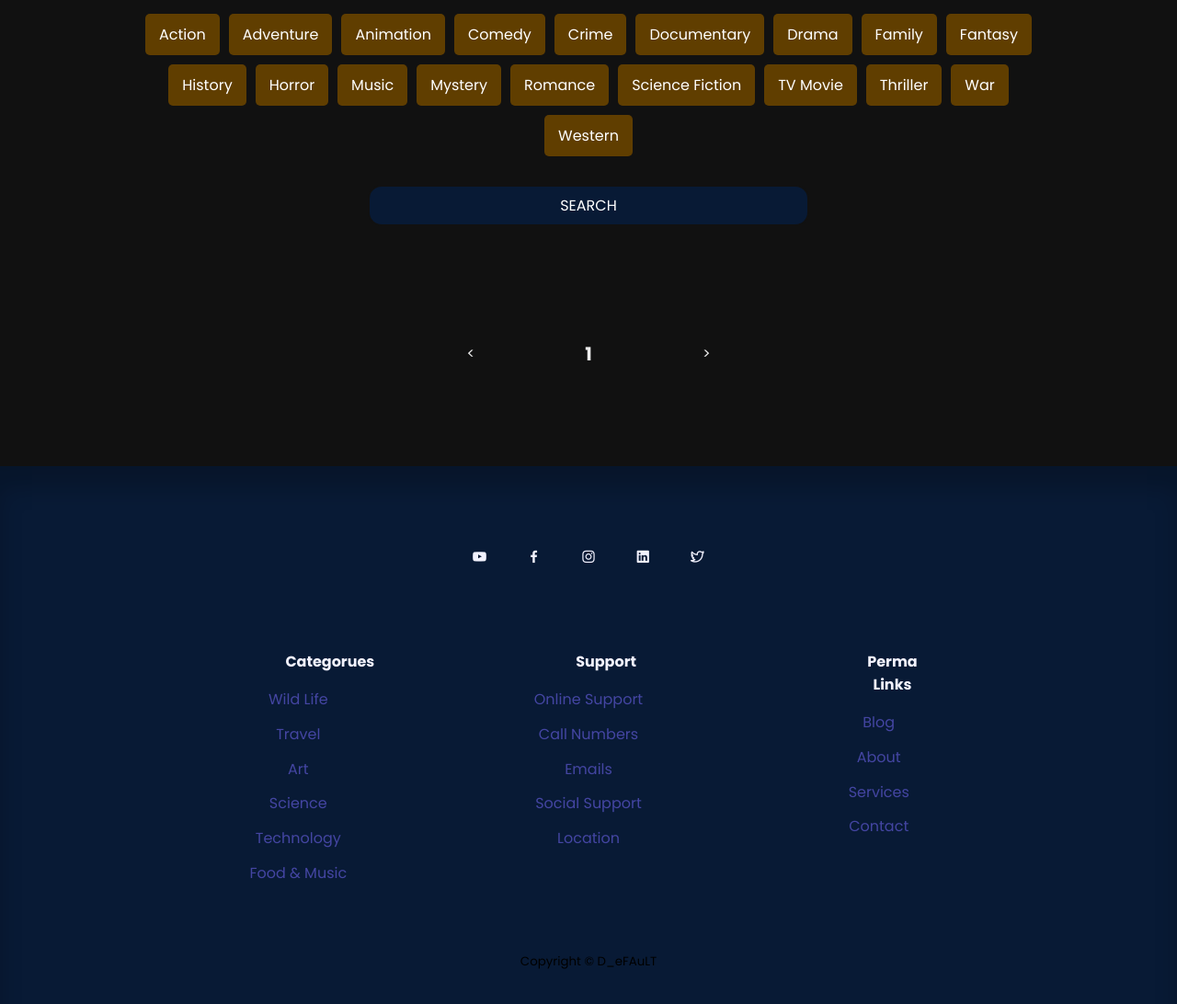
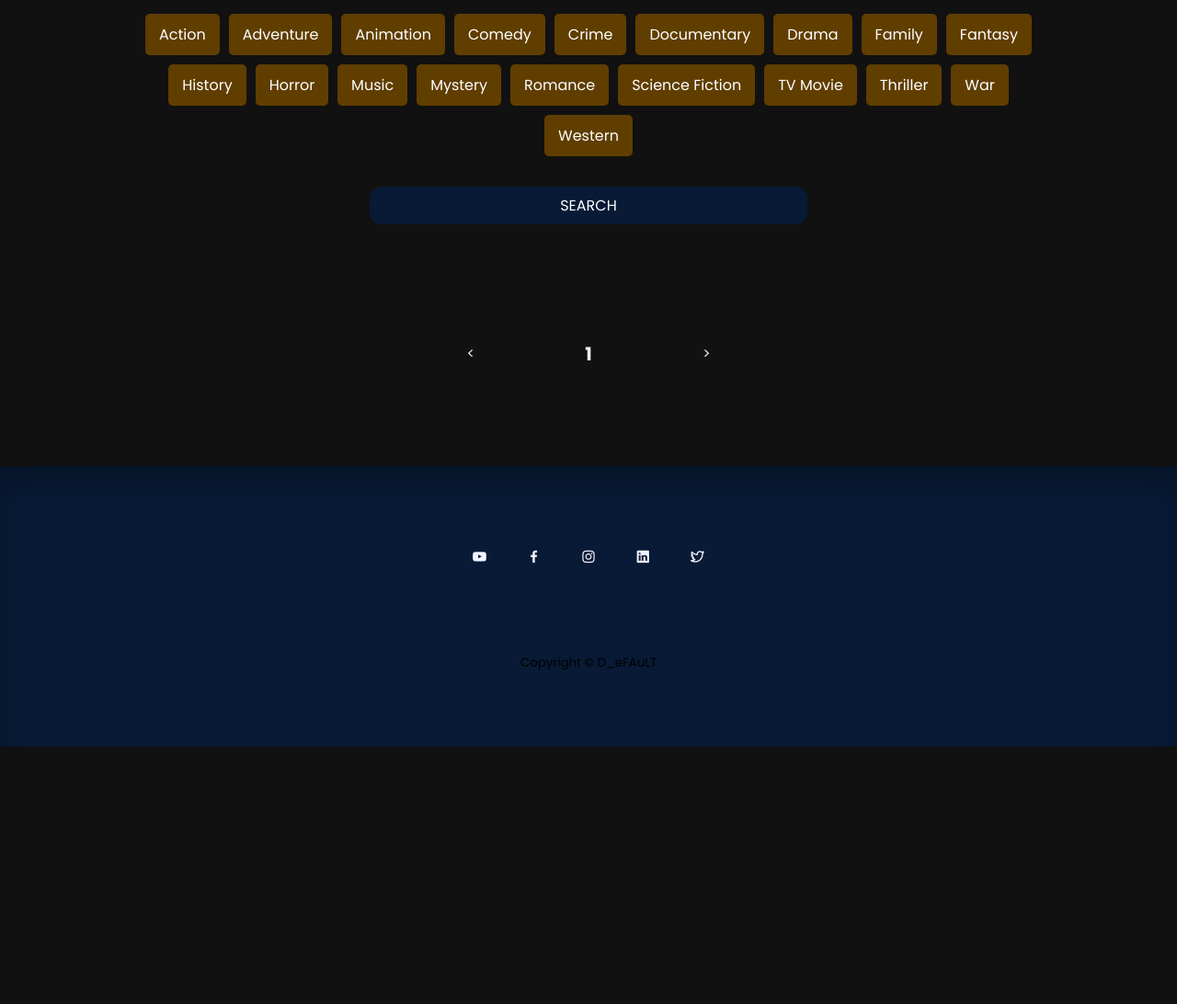
Before and after one commit to Om-Suryawanshi/movie-website, a plain HTML site: page index.html in a window 1280 px wide. Shown: the whole page at 92% size. After the commit the page ends 812 px from the top, so only its background shows below. Drawn offline with nearby package versions, Linux system fonts and the light colour scheme; no server answers.

Commit message:
Update index.html

```diff
--- a/index.html
+++ b/index.html
@@ -147,7 +147,7 @@
                 <a href="https://linkedin.com" target="_blank"><i class="uil uil-linkedin"></i></a>
                 <a href="https://twitter.com" target="_blank"><i class="uil uil-twitter-alt"></i></a>
             </div>
-            <div class="container footer__container">
+            <!-- <div class="container footer__container">
                 <article>
                     <h4>Categorues</h4>
                     <ul>
@@ -178,7 +178,7 @@
                         <li><a href="">Contact</a></li>
                     </ul>
                 </article>
-            </div>
+            </div>  -->
             <div class="footer__copyright">
                 <small>Copyright &copy; D_eFAuLT</small>
             </div>
```
